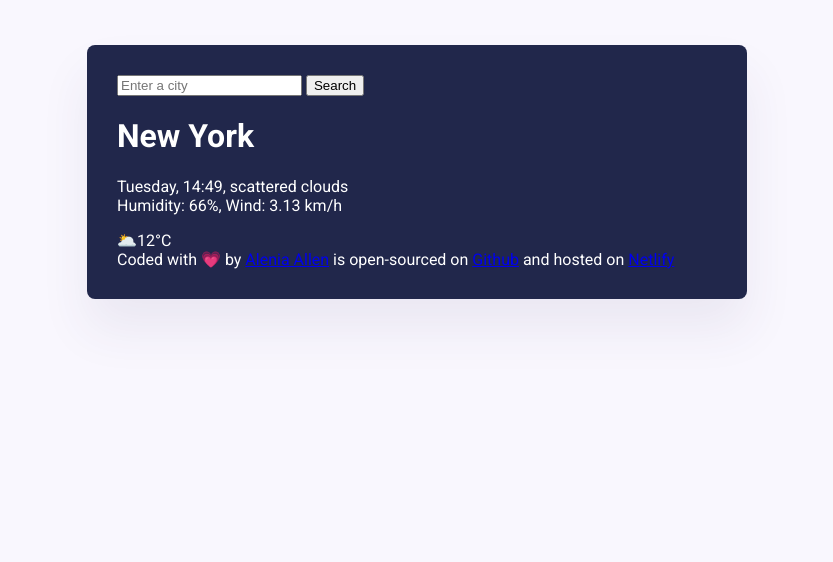
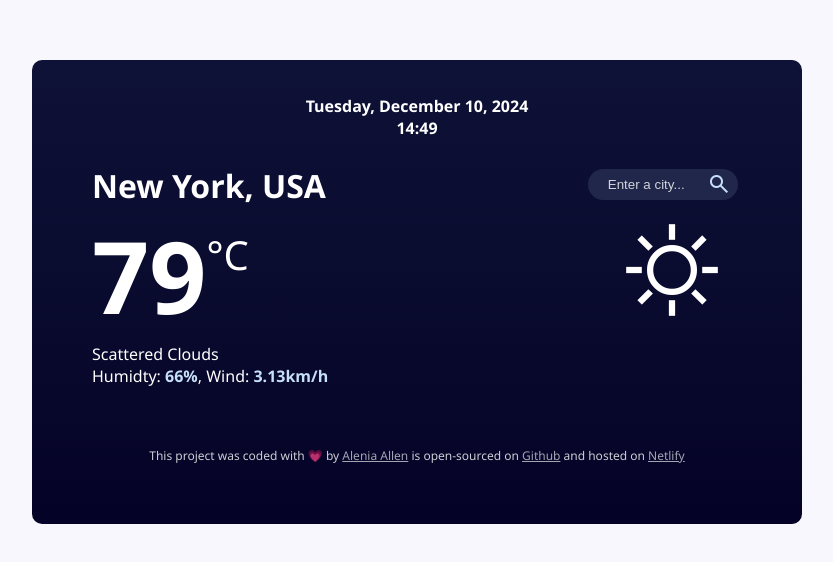
Before and after one commit to Alenia24/Weather-App, a plain HTML site: page index.html in a window 1280 px wide. Shown: the whole page, without its empty margins (223-1056 px from the left). Drawn offline with nearby package versions, Linux system fonts and the light colour scheme.

Commit message:
Added css and update html

```diff
--- a/index.html
+++ b/index.html
@@ -4,43 +4,58 @@
     <meta charset="UTF-8" />
     <meta name="viewport" content="width=device-width, initial-scale=1.0" />
     <title>Weather App</title>
+    <link
+      rel="stylesheet"
+      href="https://fonts.googleapis.com/css2?family=Material+Symbols+Outlined:opsz,wght,FILL,GRAD@20..48,100..700,0..1,-50..200&icon_names=searchclear_day"
+    />
     <link rel="stylesheet" href="src/index.css" />
-    <style>
-@import url('https://fonts.googleapis.com/css2?family=Roboto:ital,wght@0,100;0,300;0,400;0,500;0,700;0,900;1,100;1,300;1,400;1,500;1,700;1,900&display=swap');
-</style>
   </head>
   <body>
     <div class="weather-app">
-      <header>
+      <div class="current-city-date">
+        <p id="current-city-date">Tuesday, December 10, 2024</p>
+        <p id="current-city-time">14:49</p>
+      </div>
+      <main>
+        <div class="weather-app-data">
+          <div>
+            <h1 id="current-city">New York, USA</h1>
+            <div class="weather-app-temperature-container">
+              <div class="weather-app-temperature">79</div>
+              <div class="weather-app-unit">°C</div>
+            </div>
+            <p class="weather-app-details">Scattered Clouds</p>
+            <p class="weather-app-details">
+              Humidty: <strong>66%</strong>, Wind: <strong>3.13km/h</strong>
+            </p>
+          </div>
+          <div class="search">
               <form action="">
                 <input
                   type="search"
                   name=""
                   id=""
-            placeholder="Enter a city"
+                  placeholder="Enter a city..."
                   required
+                  class="search-form-input"
                 />
-          <input type="submit" name="" id="" value="Search" />
+                <input
+                  type="submit"
+                  value="search"
+                  class="material-symbols-outlined search-form-button"
+                />
               </form>
-      </header>
-      <main>
-        <div>
-          <h1>New York</h1>
-          <p>
-            Tuesday, 14:49, scattered clouds
-            <br />
-            Humidity: 66%, Wind: 3.13 km/h
-          </p>
+              <div class="weather-app-icon">
+                <span class="material-symbols-outlined city-icon">clear_day</span>
             </div>
-        <div>🌥️12°C</div>
+          </div>
       </main>
-
       <footer>
-        Coded with 💗 by
-        <a href="https://github.com/Alenia24">Alenia Allen</a> is open-sourced
-        on <a href="https://github.com/Alenia24/Weather-App">Github</a> and
-        hosted on
-        <a href="https://weatherforecastapppp.netlify.app/">Netlify</a>
+        This project was coded with 💗 by
+        <a href="https://github.com/Alenia24" target="_blank">Alenia Allen</a>
+        is open-sourced on
+        <a href="https://github.com/Alenia24/Weather-App">Github</a> and hosted
+        on <a href="https://weatherforecastapppp.netlify.app/">Netlify</a>
       </footer>
     </div>
   </body>
--- a/src/index.css
+++ b/src/index.css
@@ -1,13 +1,122 @@
 body {
     background: #f9f7fe;
-    font-family: "Roboto", sans-serif;
+    font-family: 'Segoe UI', Tahoma, Geneva, Verdana, sans-serif;
     color: white;
 }
-.weather-app {
-    background: #21274b;
-    max-width: 600px;
-    margin: 45px auto;
-    padding: 30px;
-    border-radius: 8px;
-    box-shadow: 0 30px 50px rgba(65, 50, 100, 0.08);
+
+a {
+    color: white;
+    opacity: 0.8;
 }
+
+.weather-app{
+    background: linear-gradient(#0E1236,#040327) ;
+    max-width: 650px;
+    margin: 60px auto;
+    padding: 60px ;
+    border-radius: 10px;
+}
+.current-city-date {
+    text-align: center;
+    font-weight: bold;
+    font-size: 16px;
+    margin: 0;
+    padding: 0;
+    position: relative;
+    top: -25px;
+}
+
+#current-city-date {
+    padding: 0;
+    margin: 0;
+}
+
+#current-city-time {
+    margin: 0;
+}
+
+main {
+    padding-bottom: 60px;
+}
+
+.weather-app-data {
+    display: flex;
+    justify-content: space-between;
+}
+
+#current-city {
+    margin: 0;
+}
+.weather-app-temperature-container {
+    display: flex;
+}
+
+.weather-app-temperature {
+    font-size: 100px;
+    font-weight: bold;
+    margin: 0;
+    padding: 0;
+}
+
+.weather-app-unit {
+    font-size: 40px;
+    position: relative;
+    bottom: -20px;
+}
+
+.weather-app-details {
+    padding: 0;
+    margin: 0;
+}
+
+.weather-app-details strong {
+    color: #c6e0f7;
+}
+
+.search-form-input {
+    background: #21274B;
+    color: white;
+    padding: 8px 20px;
+    width: 150px;
+    border: none;
+    border-radius: 20px;
+    position: relative;
+    right: -36px;
+
+}
+
+.search-form-input::placeholder {
+    color: white;
+    opacity: 0.8;
+}
+
+.search-form-input:focus{
+    outline: none;
+}
+
+.search-form-button {
+    background: transparent;
+    border: none;
+    color: #c6e0f7;
+    position: relative;
+    bottom: -7px;
+    left: -5px;
+}
+
+.weather-app-icon {
+    display: flex;
+    justify-content: flex-end;
+    margin-top: 20px;
+    position: relative;
+    left: -20px;
+}
+
+.city-icon {
+    font-size: 100px;
+}
+
+footer {
+    font-size: 12px;
+    text-align: center;
+    opacity: 0.8;
+}
```
Lines whose indentation alone changed are shown as unchanged.
